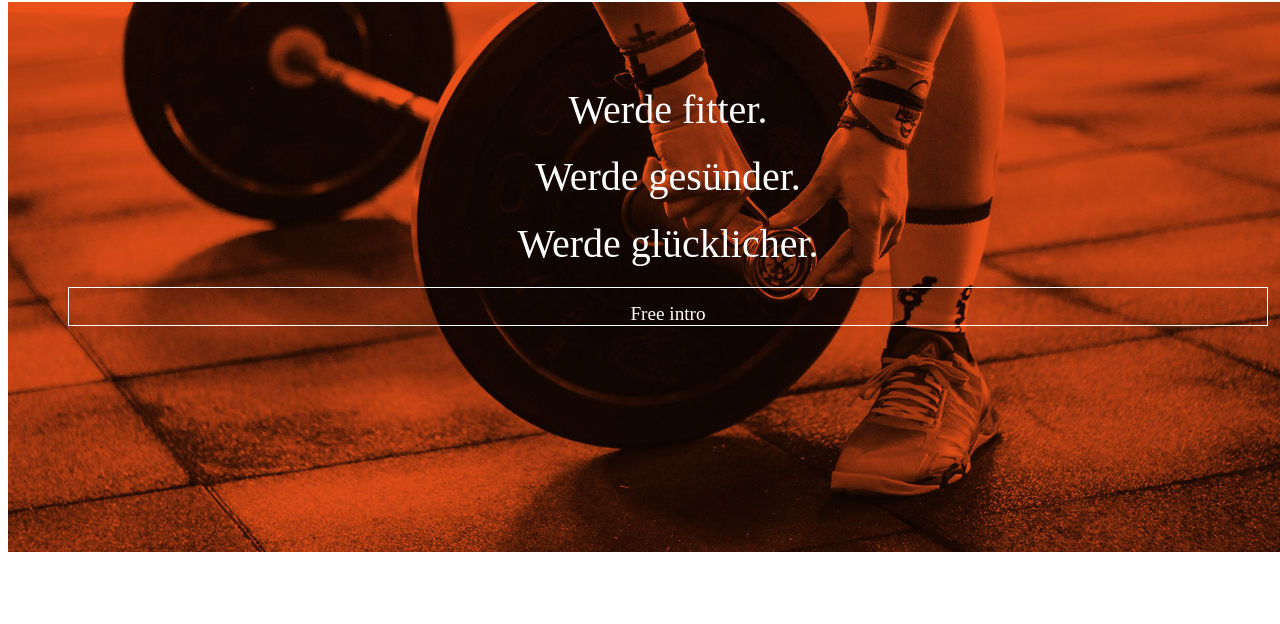
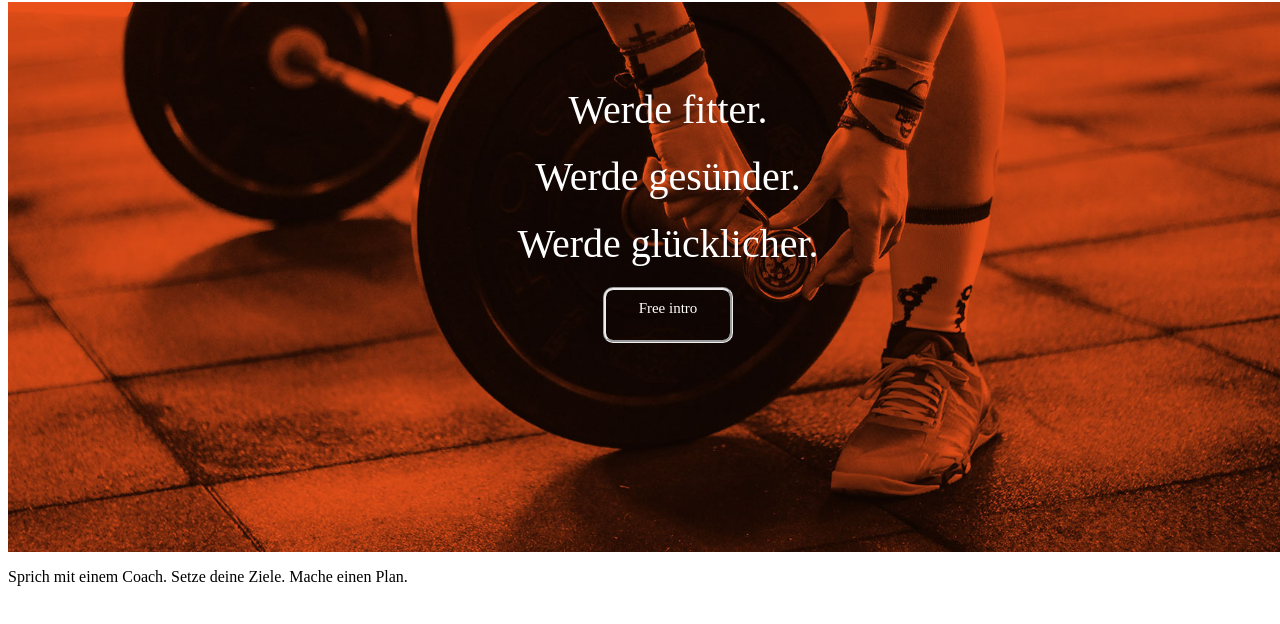
Before and after one commit to tothgergogithub/TG_zundstoff, a plain HTML site: page index.html in a window 1280 px wide. Shown: the part 146-770 px from the top of the page. Drawn offline with Linux system fonts and the light colour scheme.

Commit message:
fejlec_kesz

```diff
--- a/index.html
+++ b/index.html
@@ -34,6 +34,11 @@
 
     </ul>
 </div>
+<div id="fejlec_szoveg">
+    <p>Sprich mit einem Coach. Setze deine Ziele. Mache einen Plan.</p>
+
+</div>
+</div>
 
 
 </body>
--- a/zundstoff.css
+++ b/zundstoff.css
@@ -63,9 +63,13 @@ li{
 
 }
 #intro_2{
-    font-size: 1.2rem;
-    padding-top: 15px;
+    font-size: 15px;
 
-    border: solid, 1px;
+    margin: auto;
+    width: 10%;
+    border: groove;
+    border-radius: 10px;
 
+    height: 40px;
+    padding-top: 10px;
 }
```
